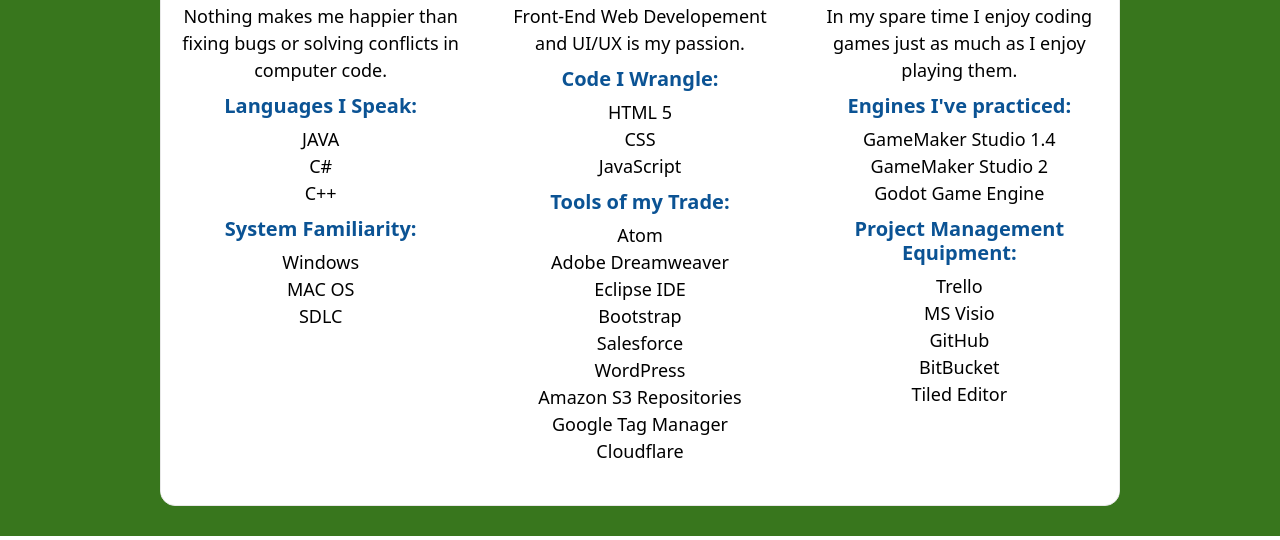
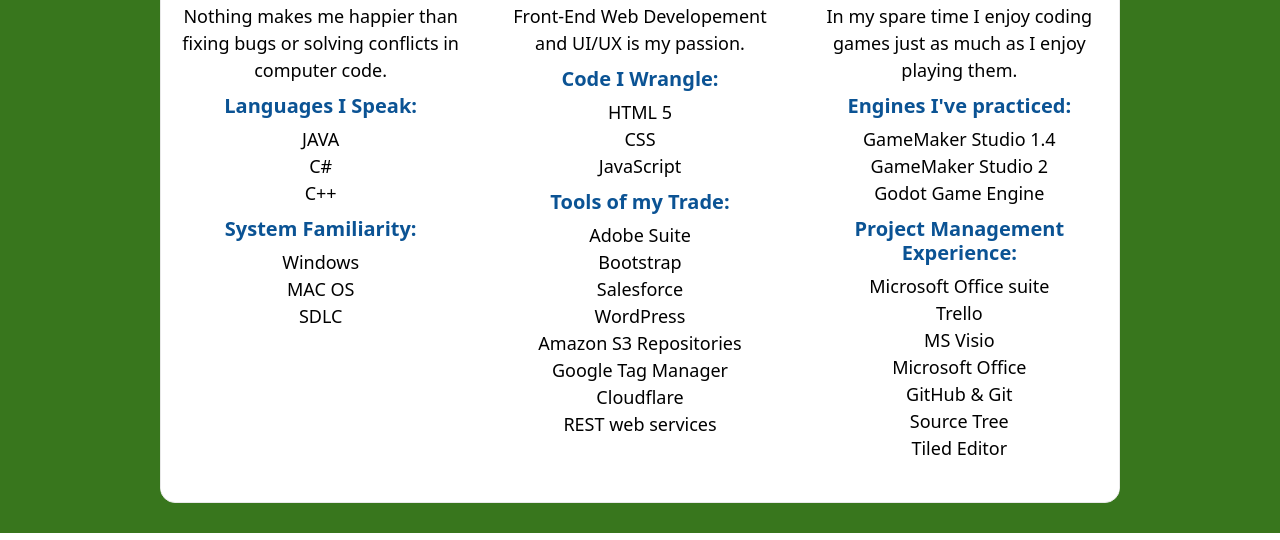
Before and after one commit to acatin123/example.portfolio, a plain HTML site: page index.html in a window 1280 px wide. Shown: the part 892-1432 px from the top of the page. Drawn offline with nearby package versions, Linux system fonts and the light colour scheme.

Commit message:
Updates to skills list

```diff
--- a/index.html
+++ b/index.html
@@ -58,7 +58,7 @@
 				<h4>Code I Wrangle:</h4>
 				<p>HTML 5<br>CSS<br>JavaScript</p>
 				<h4>Tools of my Trade:</h4>
-				<p>Atom<br>Adobe Dreamweaver<br>Eclipse IDE<br>Bootstrap<br>Salesforce<br>WordPress<br>Amazon S3 Repositories<br>Google Tag Manager<br>Cloudflare</p>
+				<p>Adobe Suite<br>Bootstrap<br>Salesforce<br>WordPress<br>Amazon S3 Repositories<br>Google Tag Manager<br>Cloudflare</br>REST web services</p>
 			</div>
 			<div class="col-sm-4 careerBox">
 				<p class="iconBig blue"><i class="fa-solid fa-gamepad"></i></p>
@@ -67,8 +67,8 @@
 				<p>In my spare time I enjoy coding games just as much as I enjoy playing them.</p>
 				<h4>Engines I've practiced:</h4>
 				<p>GameMaker Studio 1.4</br>GameMaker Studio 2</br>Godot Game Engine</p>
-				<h4>Project Management Equipment:</h4>
-				<p>Trello</br>MS Visio</br>GitHub</br>BitBucket</br>Tiled Editor</p>
+				<h4>Project Management Experience:</h4>
+				<p>Microsoft Office suite</br>Trello</br>MS Visio</br>Microsoft Office</br>GitHub & Git</br>Source Tree</br>Tiled Editor</p>
 			</div>
 		<!-- </div> -->
 		<!-- Front-End Web Developer, Software Developer, Hobbyist Game Developer -->
```
